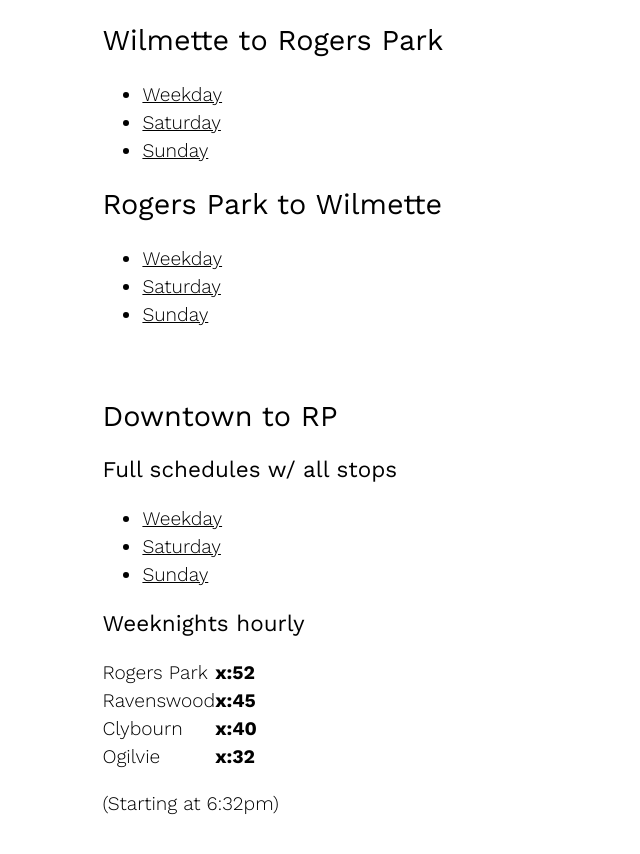
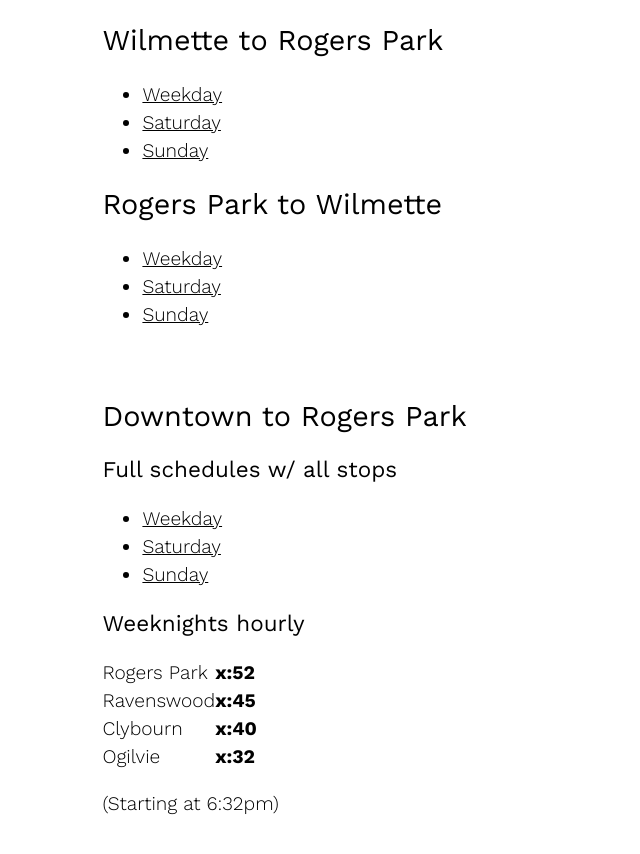
Before and after one commit to mikeknep/website, a Jekyll site: the page built from metra.md, in a window 1280 px wide. Shown: the top 854 px of the page, without its empty margins (0-640 px from the left). Built offline with Jekyll 4.4.1, drawn with Linux system fonts in a browser that asks for light colours.

Commit message:
Spell out Rogers Park consistently

```diff
--- a/metra.md
+++ b/metra.md
@@ -14,7 +14,7 @@
 
 <br>
 
-## Downtown to RP
+## Downtown to Rogers Park
 
 ### Full schedules w/ all stops
 <ul>
```
